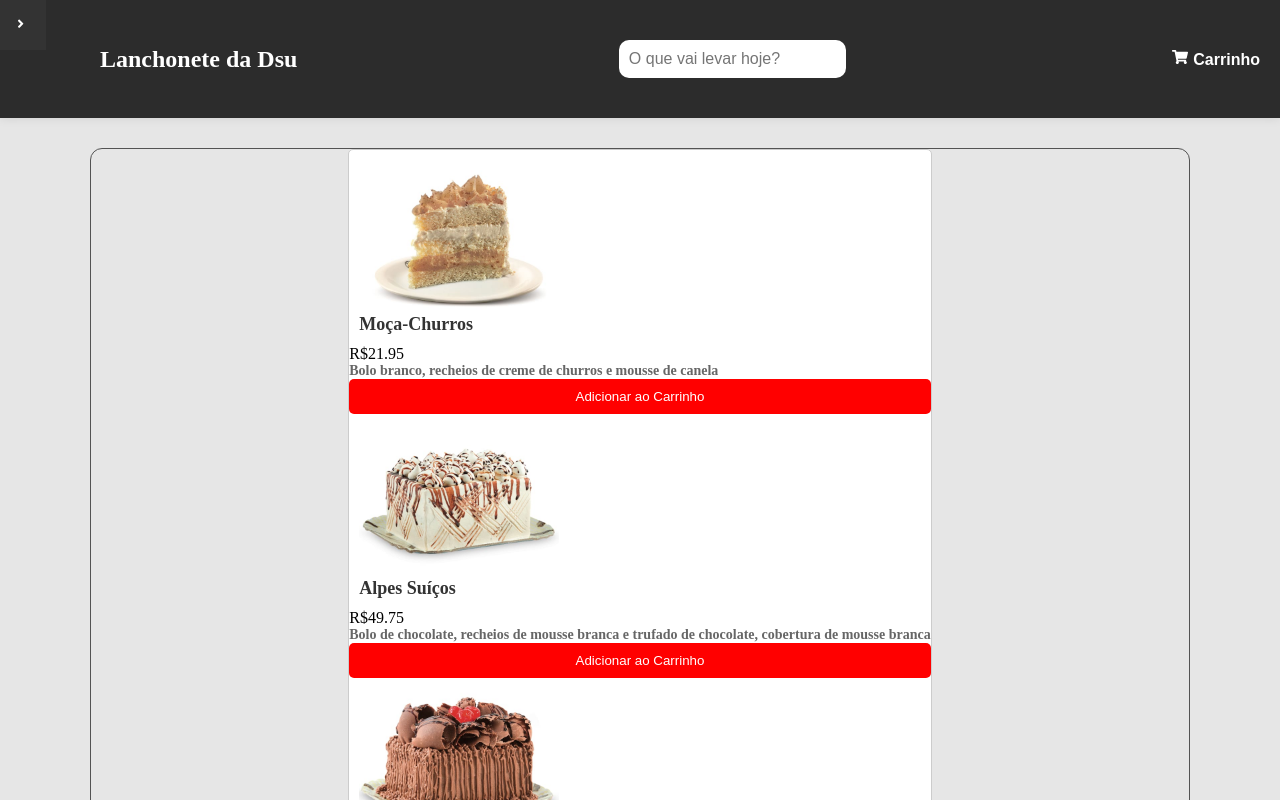
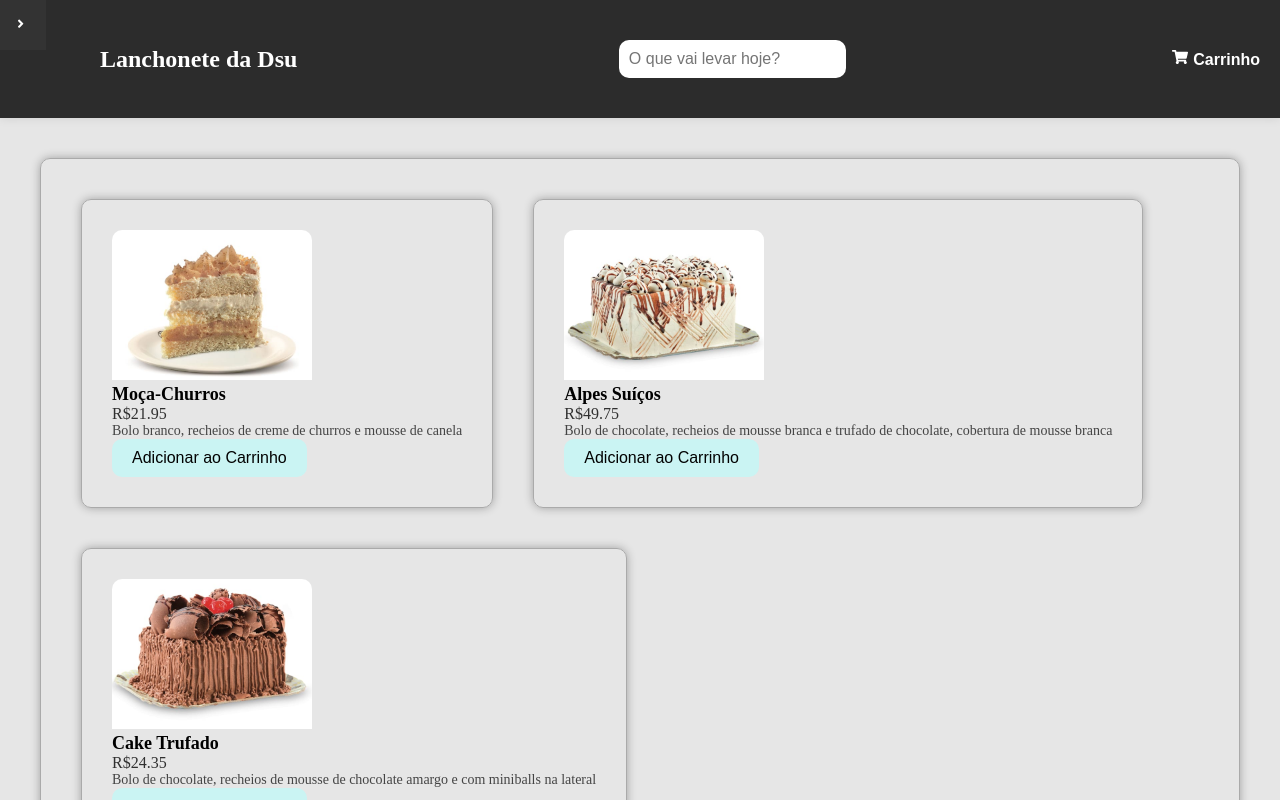
Before and after one commit to Robooh/Dsu-Alpha, a React (Create React App) app: page /products in a window 1280 px wide. Shown: the top 800 px of the page. Built offline with nearby package versions, Linux system fonts and the light colour scheme.

Commit message:
Beta-Changes-001

```diff
--- a/src/Pages/Css/card.css
+++ b/src/Pages/Css/card.css
@@ -11,6 +11,7 @@ body::-webkit-scrollbar{
 }
 
 
+
 .head {
   display: flex;
   align-items: center;
@@ -19,7 +20,6 @@ body::-webkit-scrollbar{
   box-shadow: 0 0 10px rgba(0, 0, 0, 0.1);
   background-color: #2c2c2c;
   text-align: center;
-  margin-bottom: 30px;
 }
 
 
@@ -70,66 +70,61 @@ body::-webkit-scrollbar{
   display: flex;
   justify-content: center;
   align-items: center;
-  border: 1px solid #535353;
-  border-radius: 12px;
-  max-width: 1100px;
-  margin: auto;
+  padding: 20px;
 }
 
-.grid-container {
-  display: grid;
-  grid-template-columns: repeat(auto-fit, minmax(200px, 1fr));
-  grid-gap: 20px;
+
+.card-container {
+  display: inline-block;
+  margin: 20px;
+  padding: 20px;
+  border: 1px solid #aaaaaa;
+  border-radius: 10px;
+  box-shadow: 0 0 10px rgba(0, 0, 0, 0.3);
+  transition: all ease-in-out 0.3s;
 }
 
-.card {
-  background-color: #fff;
-  border: 1px solid #ccc;
-  border-radius: 5px;
-  overflow: hidden;
+.card-container:hover {
+  box-shadow: 0 0 10px rgba(0, 0, 0, 0.6);
 }
 
-.card a {
-  display: block;
+.card-info {
   padding: 10px;
-  text-decoration: none;
-  color: #333;
 }
 
-.card img {
+.card-info img {
   width: 100%;
-  height: auto;
+  border-radius: 10px 10px 0 0;
+  height: 150px;
+  object-fit: cover;
 }
 
-.card h1 {
-  margin: 0;
+.name {
+  font-weight: bold;
   font-size: 18px;
-  font-weight: bold;
 }
 
-.card.price {
-  margin: 0;
-  font-size: 14px;
-  color: #f00;
+.price {
+  font-size: 16px;
+  color: #303030;
 }
 
-.card h3 {
-  margin: 0;
+.description {
   font-size: 14px;
-  color: #666;
+  color: #444444;
 }
 
-.card button {
-  display: block;
-  width: 100%;
-  padding: 10px;
-  background-color: #f00;
+.add-to-cart {
+  background-color: #CAF4F3;
+  color: #020202;
   border: none;
-  border-radius: 5px;
-  color: #fff;
+  padding: 10px 20px;
+  font-size: 16px;
   cursor: pointer;
+  border-radius: 10px;
+  transition: all 0.3s ease-in-out;
 }
 
-.card button:hover {
-  background-color: #c00;
+.add-to-cart:hover {
+  background-color: #0caaa7;
 }
--- a/src/Pages/Css/sidebar.css
+++ b/src/Pages/Css/sidebar.css
@@ -57,12 +57,12 @@ img {
 
 .nav-item {
   display: flex;
+  flex-direction: column;
   align-items: center;
-  justify-content: space-between;
-  padding: 11px ;
+  justify-content: center;
+  margin-top: 10px;
   color: #fff;
   text-decoration: none;
-  transition: all 0.3s ease;
   margin-top: 10px;
   border-bottom: 1px solid #CAF4F3;
   border-radius: 5px;
@@ -70,12 +70,20 @@ img {
   outline: none;
 }
 
-.nav-item:hover {
-  color: #fff;
+
+
+.nav-item button {
+ background-color: transparent;
+ border: none;
+ cursor: pointer;
+ padding: 5px;
+ transition: all 0.3s ease;
 }
 
-.nav-item button {
-  border: 1px solid #141414 ;
+.nav-item button:hover {
+  background-color: #8181A4;
+  border-radius: 15px;
+  color: #fff;
 }
 
 .nav-item span {
@@ -85,6 +93,12 @@ img {
   justify-content: center;
   align-items: center;
   margin-left: 6px;
+}
+
+.nav-item button span {
+  font-size: 1rem;
+  font-weight: bold;
+  color: #fff;
 }
 
 .user-info {
--- a/src/Pages/Sidebar.jsx
+++ b/src/Pages/Sidebar.jsx
@@ -1,6 +1,6 @@
 /* eslint-disable jsx-a11y/anchor-is-valid */
 import React, { useState } from 'react';
-import { FaBars,  FaBreadSlice, FaAngleRight} from 'react-icons/fa';
+import {  FaAngleRight} from 'react-icons/fa';
 import Logo from './Imgs/imagens/Logo-bg.png';
 import './Css/sidebar.css'
 import { Link } from 'react-router-dom';
@@ -42,7 +42,7 @@ const Sidebar = () => {
         <li><a href="#">Configurações</a></li>
         <li><a href="#">Endereço</a></li>
         <li><a href="#">Cartão</a></li>
-        <li><a href="#">Sair</a></li>
+       <Link to="/"><li><a>Sair</a></li></Link>
         </ul>
       </div>
     </div>
@@ -53,19 +53,21 @@ const Sidebar = () => {
       </button>
 
       <nav id="main" className='nav-item'>
-      <Link to="/"><button id="link1">
+        <button id="link1">
           <span>
-            <FaBars />
-            <span>Retornar</span>
+            <Link to="/products"><span>Menu</span></Link>
           </span>
         </button>
-        </Link>
-
 
         <button id="link2">
           <span>
-            <FaBreadSlice />
-            <Link to="/products"><span>Menu</span></Link>
+            <span>Discontos</span>
+          </span>
+        </button>
+
+        <button id="link3">
+          <span>
+            <span>Duvidas</span>
           </span>
         </button>
       </nav>
--- a/src/Pages/items-card.jsx
+++ b/src/Pages/items-card.jsx
@@ -10,7 +10,6 @@ import Alpes from './Imgs/Lunch/Cake/Cake-4.jpg';
 import Truf from './Imgs/Lunch/Cake/Cake-3.jpg';
 import Franc from './Imgs/Lunch/Cake/Cake-1.png'
 import Pastel from './Imgs/Lunch/Frys/3-F.jpg'
-import Pao from './Imgs/Lunch/Frys/4-F.jpg'
 import Affo from './Imgs/Lunch/Coffe/1-C.jpg'
 import Mocca from './Imgs/Lunch/Coffe/3-C.jpg'
 import Alter from './Imgs/Lunch/Lunch/L-4.jpeg'
@@ -47,20 +46,28 @@ const products = [
     price: 50.35,
     description: 'Bolo de chocolate, recheios de brigadeiro e cocada e com cobertura de mousse de chocolate'
   },
+
+
   {
-    id: 5,
+    id: 9,
+    name: 'Alter',
+    image: Alter,
+    price: 18.95,
+    description: 'Pão, Queijo, Frango empanado, Bacon, Cebola Crispy, Salada e Molho Ranch'
+  },
+  {
+    id: 10,
+    name: 'Kaiser',
+    image: Kaiser,
+    price: 21.15,
+    description: 'Pão, Maionese, Hambúrguer 160g, Queijo prato, Cebola Roxa, Tomate e Alface'
+  },
+  {
+    id: 9,
     name: 'Pastel de 4 Queijos',
     image: Pastel,
     price: 6.15,
     description: 'Pastel de quatro queijo com cheddar, mussarela,  catupiri, gorgonzola e parmesão'
-  },
-
-  {
-    id: 6,
-    name: 'Pão de Batata',
-    image: Pao,
-    price: 7.15,
-    description: 'Pão de batata, recheado com cream cheese'
   },
   {
     id: 7,
@@ -76,21 +83,6 @@ const products = [
     price: 12.15,
     description: 'O Moca e uma variação de café com leite e creme ou chantily'
   },
-  {
-    id: 9,
-    name: 'Alter',
-    image: Alter,
-    price: 18.95,
-    description: '>Pão, Queijo, Frango empanado, Bacon, Cebola Crispy, Salada e Molho Ranch'
-  },
-  {
-    id: 10,
-    name: 'Kaiser',
-    image: Kaiser,
-    price: 21.15,
-    description: 'Pão, Maionese, Hambúrguer 160g, Queijo prato, Cebola Roxa, Tomate e Alface'
-  },
-
 ];
 
 
@@ -139,18 +131,16 @@ const filterItems = (e) =>  {
 
       <section className='items-content'>
         <div className="grid-container">
-        <ul className="card" id="items">
+        <ul className="card-container" id="items">
           {filtered.map ((product) => (
-            <li key={product.id} className='card-container'>
-              <a href={`#item${product.id}`}>
-                <img src={product.image} alt={product.name} />
-                <h1>{product.name}</h1>
-              </a>
-              <p className="price">R${product.price}</p>
-              <h3>{product.description}</h3>
-              <p>
+              <li key={product.id} className='card-container'>
+              <div className='card-info'>
+                 <img src={product.image} alt={product.name} />
+                <h1 className="name">{product.name}</h1>
+                <p className="price">R${product.price}</p>
+                <p className="description">{product.description}</p>
                 <button className="add-to-cart" onClick={(event) => addToCart(product, event)}>Adicionar ao Carrinho</button>
-              </p>
+              </div>
             </li>
           ))}
         </ul>
```
